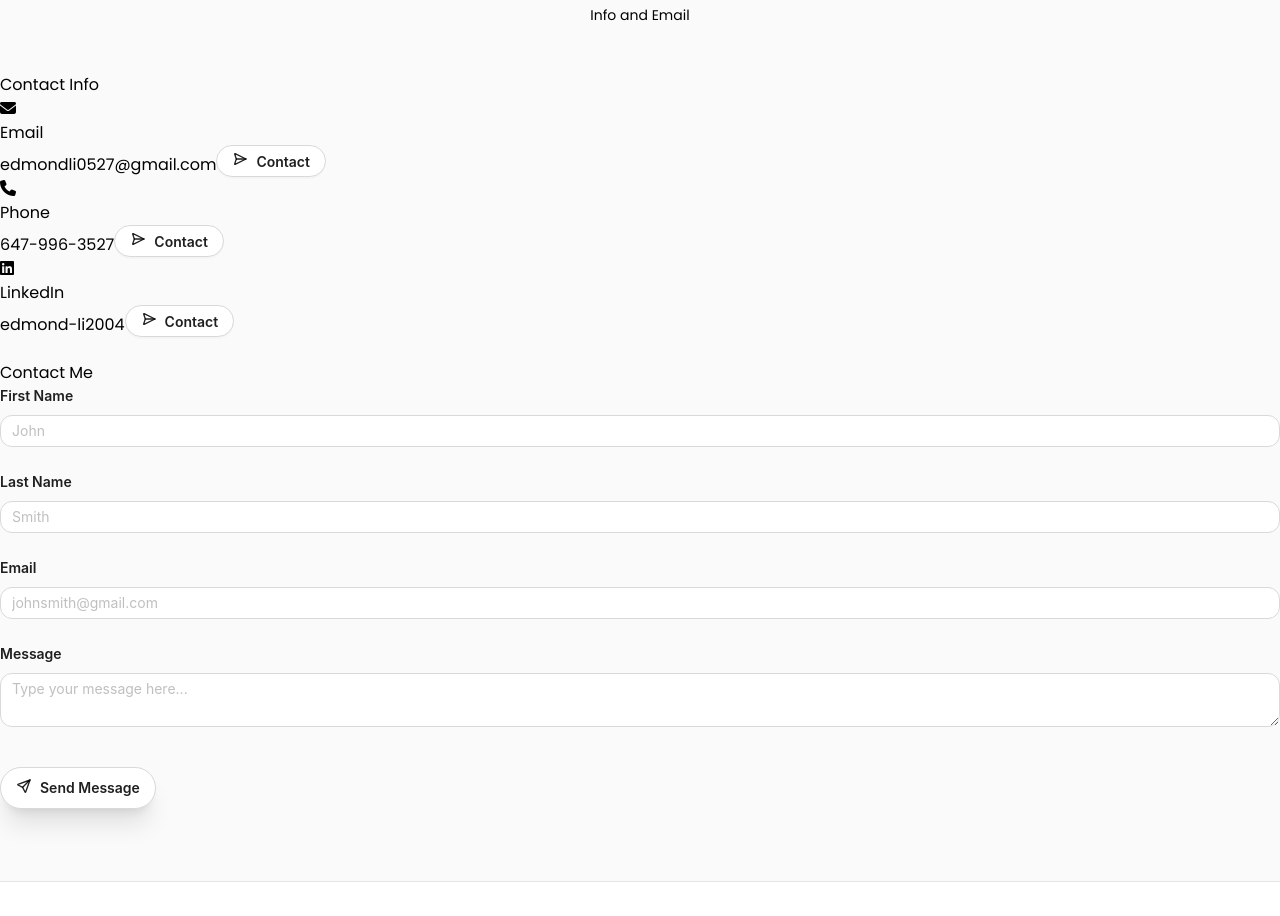
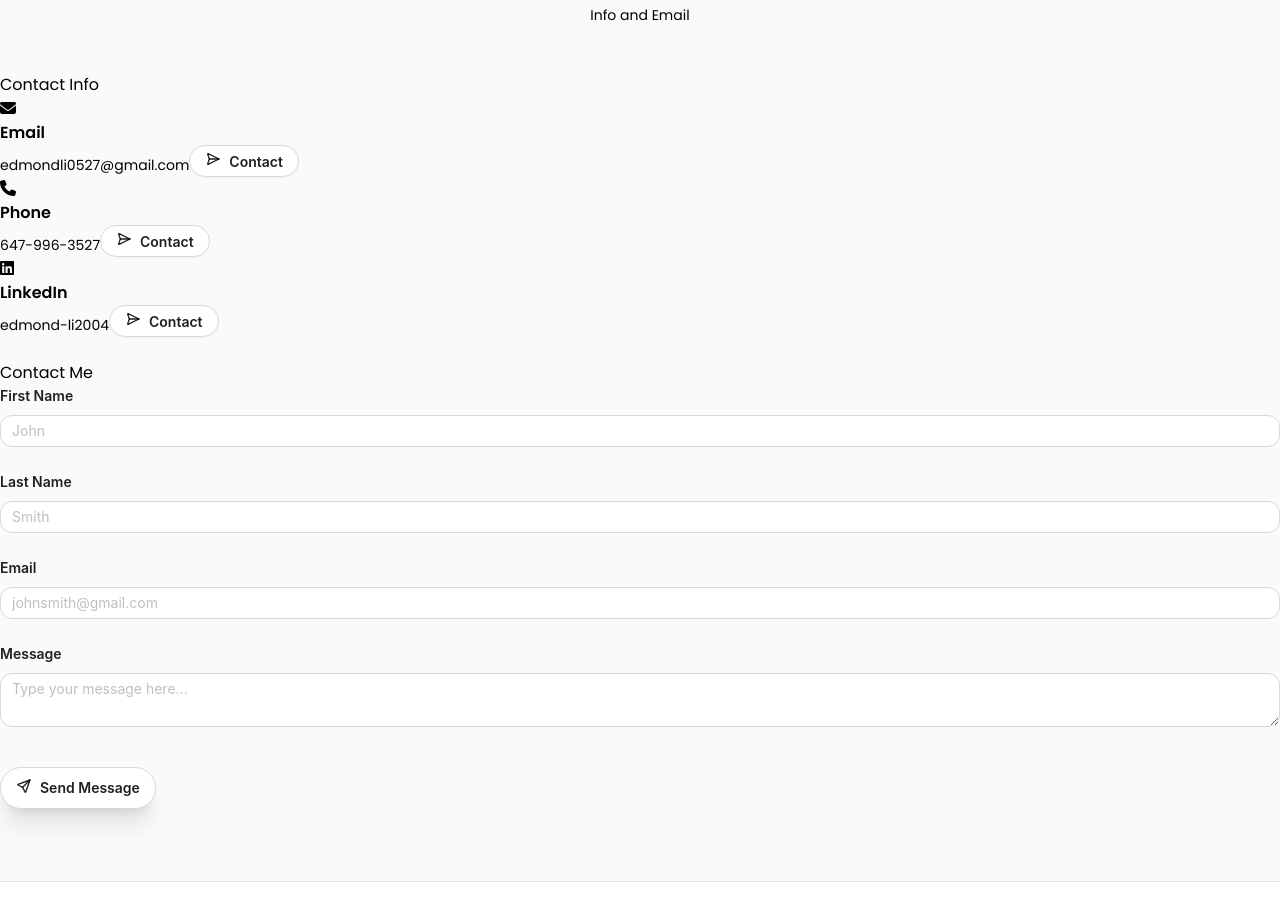
Before and after one commit to EdmondLi1/personalWebsite, a React (Vite) app in the folder client/: page / in a window 1280 px wide. Shown: the part 1990-2906 px from the top of the page. Built offline with nearby package versions, Linux system fonts and the light colour scheme.

Commit message:
added a little style

```diff
--- a/client/src/components/Contact/ContactCard.tsx
+++ b/client/src/components/Contact/ContactCard.tsx
@@ -14,8 +14,8 @@ const ContactCard: React.FC<ContactCardProps> = ({title, icon, data, link}) => {
   return (
     <div className="contact__card">
         {icon}
-        <h3 className="contact__card-title">{title}</h3>
-        <span className="contact__card-data">{data}</span>
+        <h3 className="contact__card-title font-semibold">{title}</h3>
+        <span className="contact__card-data text-sm">{data}</span>
         <Button
             className="contact__buton inline-flex items-center justify-center font-semibold"
             size="middle"
```
